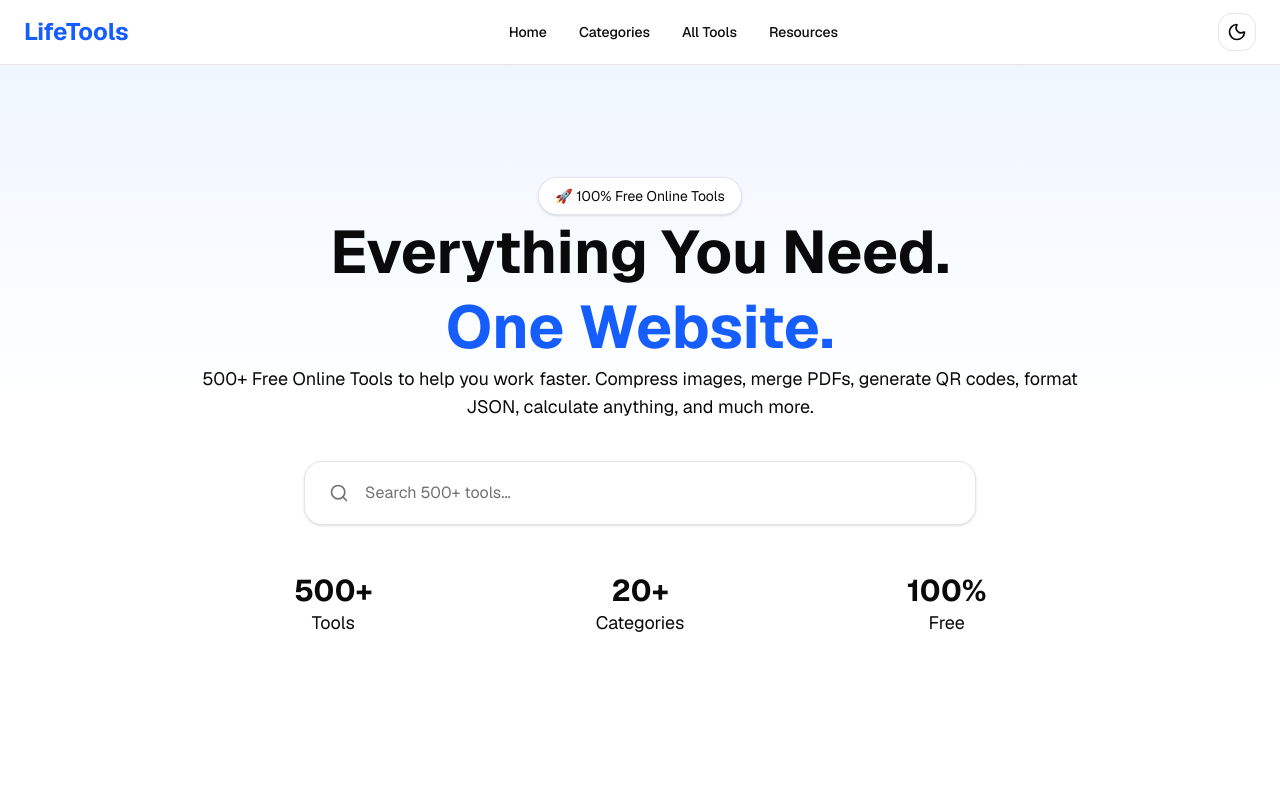
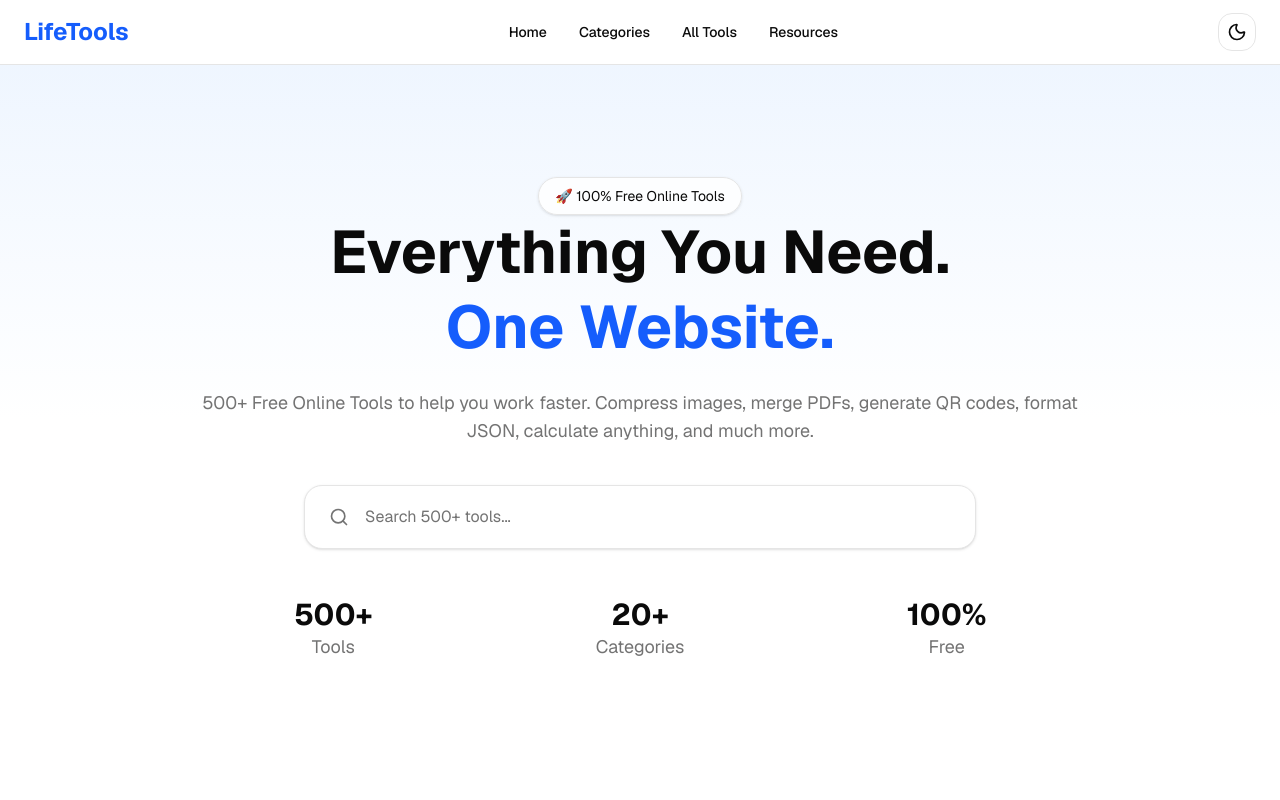
Before and after one commit to fadilmuuhamad-afk/lifetools, a Next.js app: page / in a window 1280 px wide. Shown: the top 800 px of the page. Built offline with nearby package versions, Linux system fonts and the light colour scheme; no server answers.

Commit message:
style: improve dark mode color consistency

```diff
--- a/components/home/Features.tsx
+++ b/components/home/Features.tsx
@@ -30,7 +30,7 @@ const features = [
 
 export default function Features() {
     return (
-        <section className="bg-slate-50 py-20">
+        <section className="bg-muted/40 py-20">
             <div className="mx-auto max-w-7xl px-6">
 
                 <div className="mb-12 text-center">
@@ -38,7 +38,12 @@ export default function Features() {
                         Why Choose LifeTools?
                     </h2>
 
-                    <p className="mt-3 text-gray-500">
+                    <p
+                        className="
+                        mt-3
+                        text-muted-foreground
+                        "
+                    >
                         Everything designed to make your work easier.
                     </p>
                 </div>
@@ -48,7 +53,15 @@ export default function Features() {
                     {features.map((feature) => (
                         <div
                             key={feature.title}
-                            className="rounded-2xl bg-white p-8 shadow-sm"
+                            className="
+                        rounded-2xl
+                        border
+                        bg-card
+                        p-8
+                        shadow-sm
+                        transition
+                        hover:shadow-lg
+                        "
                         >
                             <feature.icon className="mb-4 h-10 w-10 text-blue-600" />
 
@@ -56,7 +69,7 @@ export default function Features() {
                                 {feature.title}
                             </h3>
 
-                            <p className="mt-2 text-sm text-gray-500">
+                            <p className="mt-2 text-sm text-muted-foreground">
                                 {feature.description}
                             </p>
                         </div>
--- a/components/home/Hero.tsx
+++ b/components/home/Hero.tsx
@@ -9,7 +9,16 @@ export default function Hero() {
         <Section className="relative overflow-hidden">
 
             {/* Background Gradient */}
-            <div className="absolute inset-0 -z-10 bg-gradient-to-b from-blue-50 via-white to-white" />
+            <div className="
+            absolute inset-0 -z-10
+            bg-gradient-to-b
+            from-blue-50
+            via-background
+            to-background
+            dark:from-slate-900
+            dark:via-background
+            dark:to-background
+            "/>
 
             <Container>
 
@@ -17,7 +26,21 @@ export default function Hero() {
 
                     {/* Badge */}
 
-                    <div className="inline-flex rounded-full border bg-white px-4 py-2 text-sm shadow-sm">
+                    <div
+                        className="
+                    inline-flex
+                    rounded-full
+                    border
+                    border-border
+                    bg-background/80
+                    px-4
+                    py-2
+                    text-sm
+                    text-foreground
+                    shadow-sm
+                    backdrop-blur
+                    "
+                    >
 
                         {siteConfig.hero.badge}
 
@@ -41,8 +64,15 @@ export default function Hero() {
 
                     {/* Description */}
 
-                    <p className="text-base leading-7 sm:text-lg">
-
+                    <p
+                        className="
+                    mt-6
+                    text-base
+                    leading-7
+                    text-muted-foreground
+                    sm:text-lg
+                    "
+                    >
                         {siteConfig.hero.description}
 
                     </p>
@@ -53,13 +83,20 @@ export default function Hero() {
 
                             <div key={stat.label}>
 
-                                <h3 className="text-3xl font-bold">
+                                <h3 className="text-3xl font-bold text-foreground">
 
                                     {stat.value}
 
                                 </h3>
 
-                                <p className="text-base leading-7 sm:text-lg">
+                                <p
+                                    className="
+                                text-base
+                                leading-7
+                                text-muted-foreground
+                                sm:text-lg
+                                "
+                                >
 
                                     {stat.label}
 
--- a/components/layout/Footer.tsx
+++ b/components/layout/Footer.tsx
@@ -4,7 +4,13 @@ export default function Footer() {
     const year = new Date().getFullYear();
 
     return (
-        <footer className="border-t bg-white">
+        <footer
+            className="
+            border-t
+            border-border
+            bg-background
+            "
+        >
             <div className="mx-auto max-w-7xl px-6 py-10">
 
                 <div className="flex flex-col gap-8 md:flex-row md:items-start md:justify-between">
@@ -15,7 +21,7 @@ export default function Footer() {
                             LifeTools
                         </h2>
 
-                        <p className="mt-2 max-w-sm text-sm text-gray-500">
+                        <p className="mt-2 max-w-sm text-sm text-muted-foreground">
                             Free online tools that help you work faster,
                             smarter, and entirely in your browser.
                         </p>
@@ -26,7 +32,11 @@ export default function Footer() {
 
                         <Link
                             href="/about"
-                            className="transition hover:text-blue-600"
+                            className="
+                        text-muted-foreground
+                        transition-colors
+                        hover:text-blue-600
+                        "
                         >
                             About
                         </Link>
@@ -56,7 +66,14 @@ export default function Footer() {
 
                 </div>
 
-                <div className="mt-10 border-t pt-6 text-sm text-gray-500">
+                <div className="
+                mt-10
+                border-t
+                border-border
+                pt-6
+                text-sm
+                text-muted-foreground
+                ">
 
                     © {year} LifeTools. All rights reserved.
 
```
